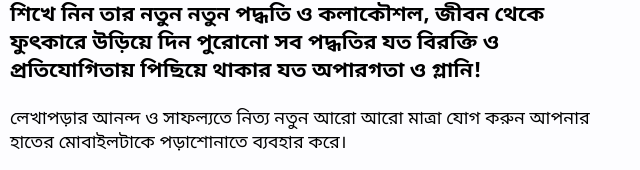
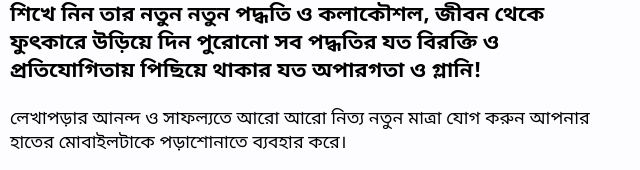
Before and after one commit to sivahqpw/selfstudysquad, a plain HTML site: page index.html in a window 1280 px wide. Shown: the part 305-475 px from the top of the page, 330-970 px from the left. Drawn offline with nearby package versions, Linux system fonts and the light colour scheme.

Commit message:
Update index.html

```diff
--- a/index.html
+++ b/index.html
@@ -172,7 +172,7 @@ src="https://www.facebook.com/tr?id=354458495335117&ev=PageView&noscript=1"
 ফুৎকারে উড়িয়ে দিন পুরোনো সব পদ্ধতির যত বিরক্তি ও প্রতিযোগিতায় পিছিয়ে থাকার যত অপারগতা ও গ্লানি!</h3>
 
 
-<p class="bengali-text">লেখাপড়ার আনন্দ ও সাফল্যতে নিত্য নতুন আরো আরো মাত্রা যোগ করুন আপনার হাতের মোবাইলটাকে পড়াশোনাতে ব্যবহার করে।</p>
+<p class="bengali-text">লেখাপড়ার আনন্দ ও সাফল্যতে আরো আরো নিত্য নতুন মাত্রা যোগ করুন আপনার হাতের মোবাইলটাকে পড়াশোনাতে ব্যবহার করে।</p>
 
 <p class="bengali-text">নিজে নিজেই নিজের পড়াশোনা করতে আগ্রহীদের জন্য বিশেষভাবে তৈরি করা যত অনলাইন কার্যক্রম গুলোর এক বিশাল সমুদ্রে ডুব দিন,
 
```
